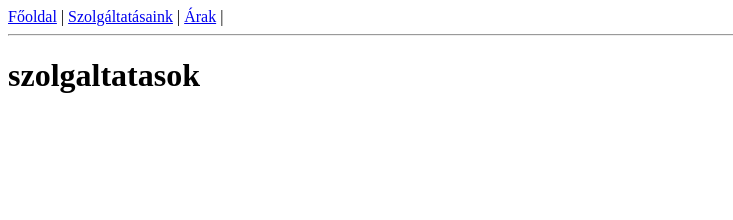
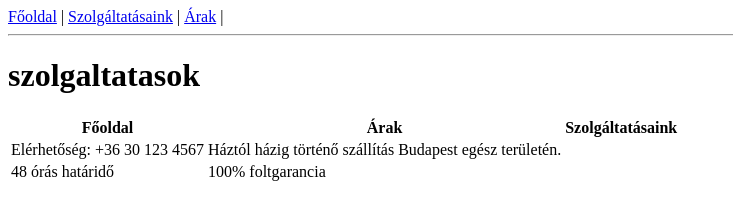
Before and after one commit to szabi180/szonyeg, a plain HTML site: page szolgaltatasaink.html in a window 1280 px wide. Shown: the whole page, without its empty margins (0-733 px from the left). Drawn offline with Linux system fonts and the light colour scheme.

Commit message:
táblázat kitoltese

```diff
--- a/szolgaltatasaink.html
+++ b/szolgaltatasaink.html
@@ -14,6 +14,26 @@
 	<hr>
 
 	<h1>szolgaltatasok</h1>
+
+	<table>
+		<thead>
+			<tr>
+				<th>Főoldal</th>
+				<th>Árak</th>
+				<th>Szolgáltatásaink</th>
+			</tr>
+		</thead>
+		<tbody>
+			<tr>
+				<td>Elérhetőség: +36 30 123 4567</td>
+				<td>Háztól házig történő szállítás Budapest egész területén.</td>
+			</tr>
+			<tr>
+				<td>48 órás határidő</td>
+				<td>100% foltgarancia</td>
+			</tr>
+		</tbody>
+	</table>
 </body>
 
 </html>
```
